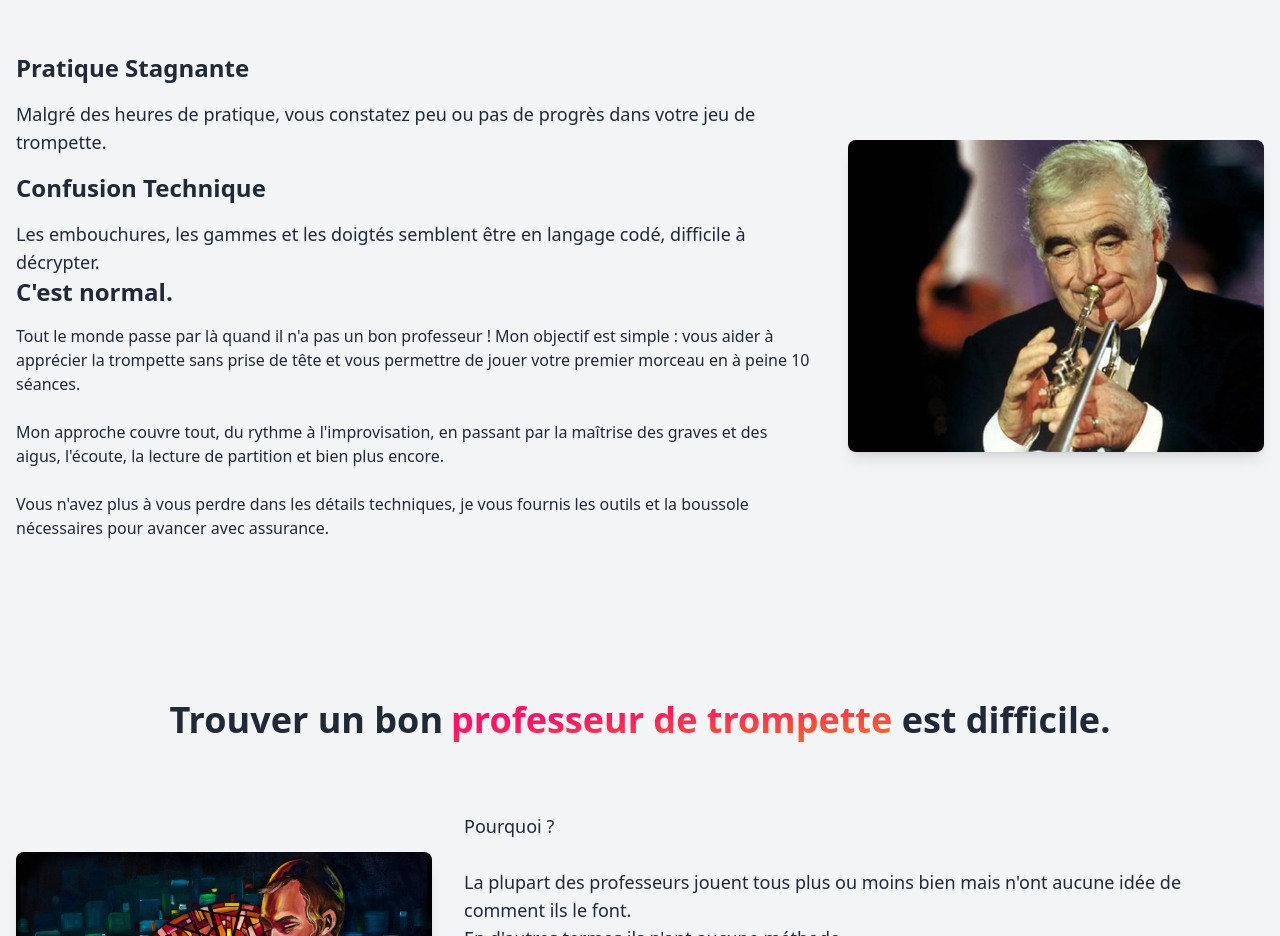
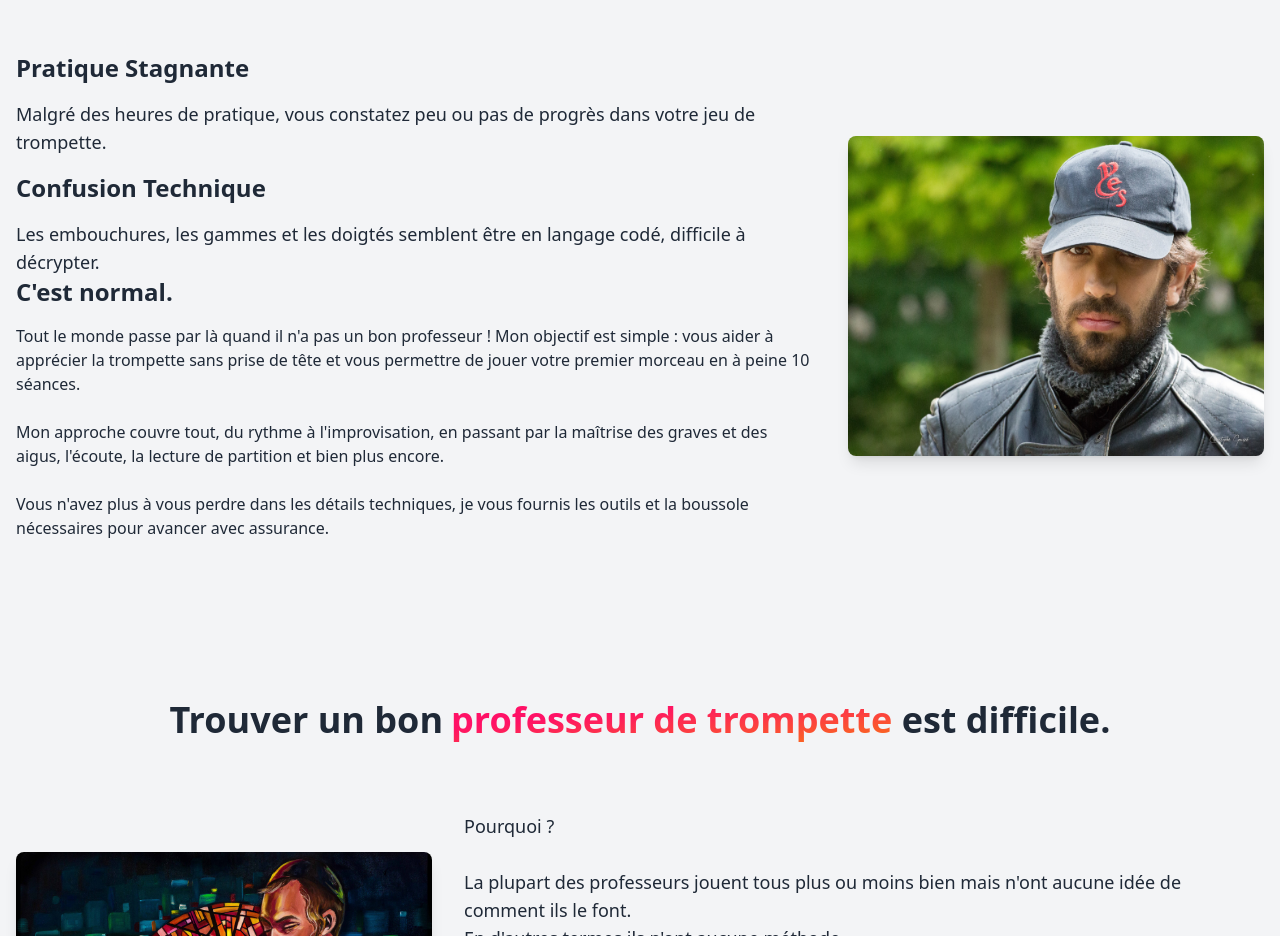
Before and after one commit to moisur/courstrompette, a Next.js app: page / in a window 1280 px wide. Shown: the part 2320-3256 px from the top of the page. Built offline with nearby package versions, Linux system fonts and the light colour scheme.

Commit message:
feat: Update blog pages and cours component

```diff
--- a/src/app/blog/category/[category]/page.tsx
+++ b/src/app/blog/category/[category]/page.tsx
@@ -25,7 +25,7 @@ export default function CategoryPage({ params }: { params: { category: string }
       case 'pourquoi-un-prof':
         return '/jc.jpg'
       case 'la-trompette-a-30-ans':
-        return '/ZE.webp'
+        return '/ze.webp'
       case 'secret-de-trompette':
         return '/valves.jpg'
       case 'choisir-trompette':
--- a/src/app/blog/page.tsx
+++ b/src/app/blog/page.tsx
@@ -20,7 +20,7 @@ export default function BlogPage() {
       case 'pourquoi-un-prof':
         return '/jc.jpg'
       case 'la-trompette-a-30-ans':
-        return '/ZE.webp'
+        return '/blog/ze.webp'
       case 'secret-de-trompette':
         return '/valves.jpg'
       case 'choisir-trompette':
--- a/src/components/cours.tsx
+++ b/src/components/cours.tsx
@@ -18,7 +18,7 @@ import TrumpetPricingPage from './TrumpetPricingPage'
 import profMat from '@/../public/2.jpg'
 import jc1 from "@/../public/jc.jpg"
 import pkoi from '@/../public/3.jpeg'
-import ze from '@/../public/ZE.webp'
+import jc from '@/../public/jc.jpg'
 import AccessoiresTrompette from './blog/AccessoireRecommandes'
 export default function Cours() {
   const [showPopup, setShowPopup] = useState(false)
@@ -178,7 +178,7 @@ export default function Cours() {
             </div>
             <div className="w-full md:w-1/3 mb-8 md:mb-0">
               <Image
-                src={ze}
+                src={jc}
                 alt="cours de trompette paris"
                 className="rounded-lg shadow-lg w-full h-auto"
                 width={500}
```
